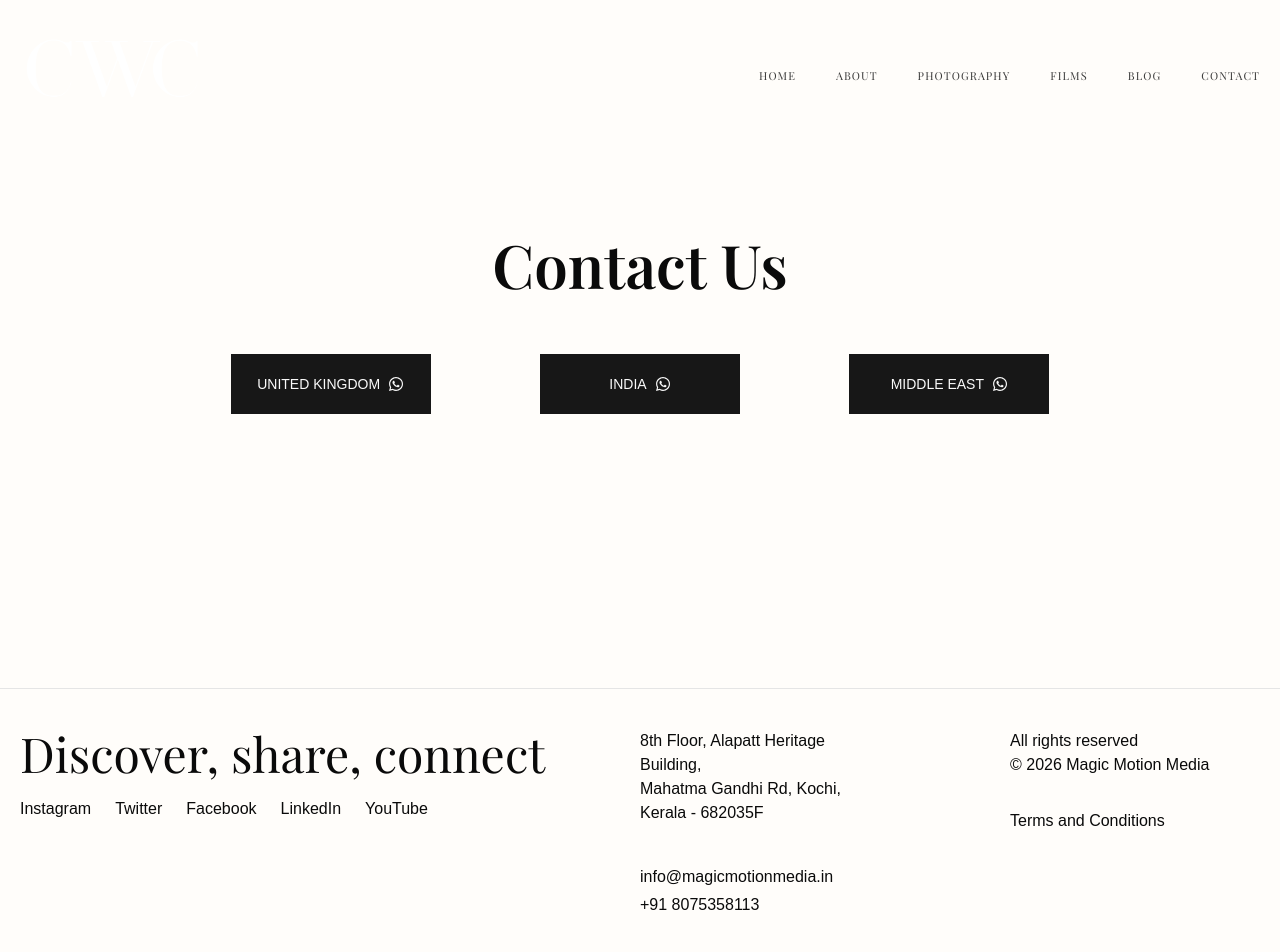
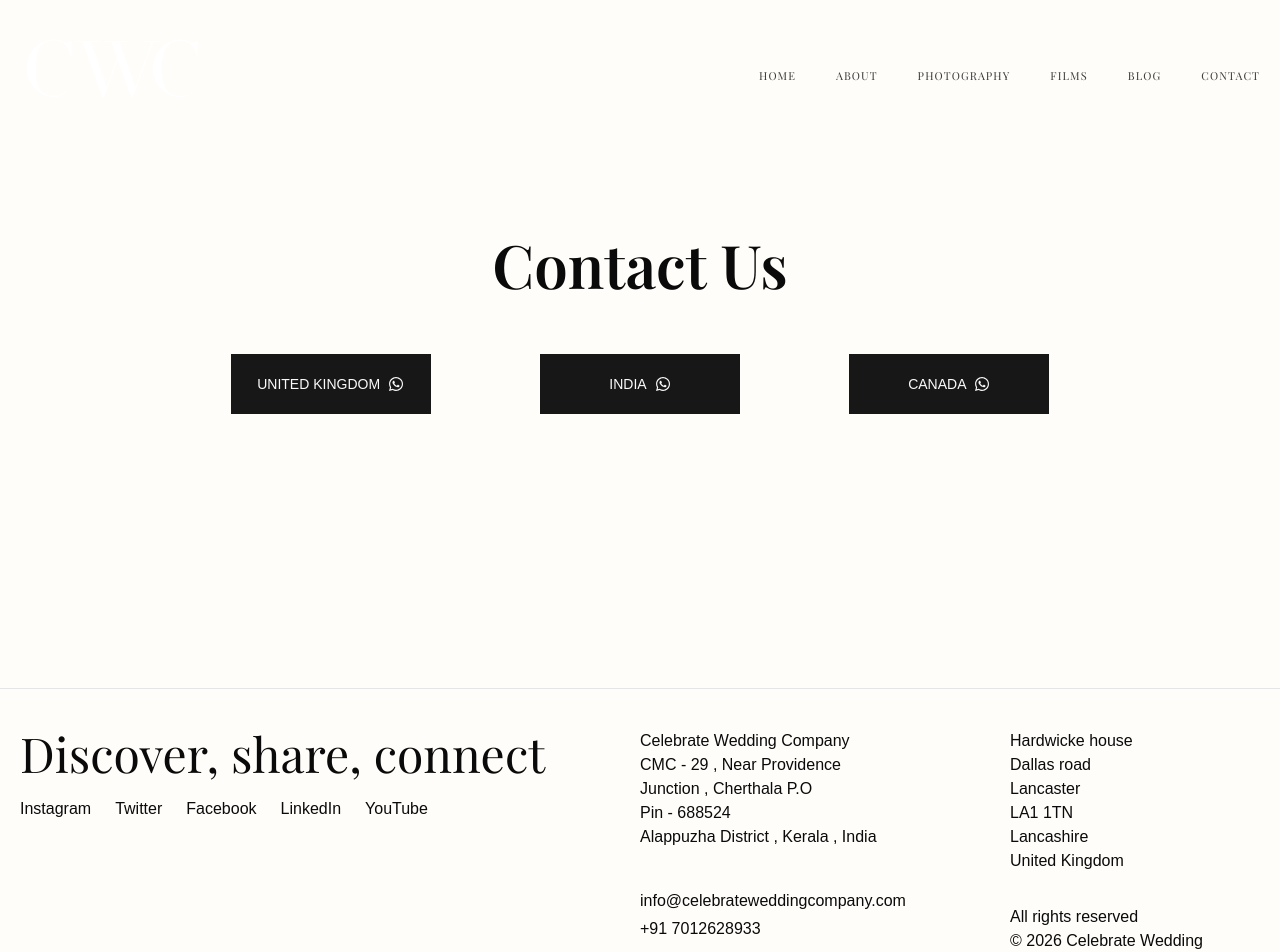
Before and after one commit to ponnu9841/wedding-app-frontend, a Next.js app: page /contact in a window 1280 px wide. Shown: the top 952 px of the page. Built offline with nearby package versions, Linux system fonts and the light colour scheme; no server answers; a web font is replaced by a local one.

Commit message:
updates contents

```diff
--- a/src/app/contact/page.tsx
+++ b/src/app/contact/page.tsx
@@ -22,21 +22,21 @@ const ContactPage = async () => {
 					</h1>
 				</div>
 				<div className="flex flex-wrap justify-around items-center gap-8 my-15">
-					<Link href="https://wa.me/1234567890" target="_blank">
+					<Link href="https://wa.me/+15195882563" target="_blank">
 						<Button className="w-50 h-15">
 							UNITED KINGDOM
 							<FaWhatsapp />
 						</Button>
 					</Link>
-					<Link href="https://wa.me/1234567890" target="_blank">
+					<Link href="https://wa.me/+917012628933" target="_blank">
 						<Button className="w-50 h-15">
 							INDIA
 							<FaWhatsapp />
 						</Button>
 					</Link>
-					<Link href="https://wa.me/1234567890" target="_blank">
+					<Link href="https://wa.me/+15195882563" target="_blank">
 						<Button className="w-50 h-15">
-							MIDDLE EAST
+							CANADA
 							<FaWhatsapp />
 						</Button>
 					</Link>
--- a/src/components/layout/footer.tsx
+++ b/src/components/layout/footer.tsx
@@ -3,7 +3,7 @@ import Link from "next/link";
 const socialChannels = [
 	{
 		name: "Instagram",
-		link: "https://instagram",
+		link: "https://www.instagram.com/celebrate_wedding_company",
 	},
 	{
 		name: "Twitter",
@@ -47,39 +47,55 @@ const Footer = () => {
 					</div>
 					<div className="grid col-span-2 gap-5 md:grid-cols-2 lg:gap-30">
 						<div className="flex flex-col gap-10">
-							<Link
-								href="#"
-								target="_blank"
-								className="text-base transition-all duration-1000 hover:underline ease"
-							>
-								8th Floor, Alapatt Heritage Building,
+							<div className="text-base">
+								Celebrate Wedding Company
+								<br />
+								CMC - 29 , Near Providence Junction , Cherthala P.O
+								<br />
+								Pin - 688524
+								<br />
+								Alappuzha District , Kerala , India
+								{/* 8th Floor, Alapatt Heritage Building,
 								<br />
 								Mahatma Gandhi Rd, Kochi,
 								<br />
-								Kerala - 682035F
-							</Link>
+								Kerala - 682035F */}
+							</div>
 							<div className="flex flex-col gap-1">
 								<Link
-									href="mailto:info@magicmotionmedia.in"
+									href="mailto:info@celebrateweddingcompany.com"
 									className="duration-1000  hover:underline transition-underline ease"
 								>
-									info@magicmotionmedia.in
+									info@celebrateweddingcompany.com
 								</Link>
 								<Link
-									href="tel:+91 8075358113"
+									href="tel:+917012628933"
 									className="duration-1000  hover:underline transition-underline ease"
 								>
-									+91 8075358113
+									+91 7012628933
 								</Link>
 							</div>
 						</div>
 						<div className="flex flex-col gap-8">
+							<div className="text-base">
+								Hardwicke house
+								<br />
+								Dallas road
+								<br />
+								Lancaster
+								<br />
+								LA1 1TN
+								<br />
+								Lancashire
+								<br />
+								United Kingdom
+							</div>
 							<div>
 								All rights reserved
 								<br />
-	                            &copy; 2026 Magic Motion Media
+								&copy; 2026 Celebrate Wedding Company
 							</div>
-							<Link href="#">Terms and Conditions</Link>
+							{/* <Link href="#">Terms and Conditions</Link> */}
 						</div>
 					</div>
 				</div>
--- a/src/features/user/about/our-story.tsx
+++ b/src/features/user/about/our-story.tsx
@@ -8,17 +8,10 @@ const OurStory = () => {
 				Our Story
 			</Typography>
 			<Typography variant="p">
-				What started as a dream among a group of passionate individuals soon
-				turned into one of the most sought-after wedding photography and
-				cinematography teams in Kochi, Kerala, and beyond. When we combined our
-				skills and vision, Pepper Green Wedding was born—a brand dedicated to
-				storytelling through timeless photography and films
+				Celebrate Wedding Company was built on the belief that weddings are more than events, they are deeply personal stories filled with emotion, culture, and connection. Our journey has been one of growth, learning, and constant refinement, driven by a passion to capture moments that matter.
 				<br />
 				<br />
-				We don’t believe in just claiming to be the best; instead, we let our
-				work, creativity, and dedication speak for us. Every wedding we capture
-				is a new opportunity to hone our craft and create magic, ensuring that
-				your most precious moments are preserved with beauty and authenticity.
+				Over the years, we have evolved into a team that values authenticity, detail, and storytelling. We focus on creating work that feels genuine and enduring, so that every couple can look back and relive not just how their wedding looked, but how it truly felt.
 			</Typography>
 		</div>
 	);
--- a/src/features/user/about/what-makes-us-unique.tsx
+++ b/src/features/user/about/what-makes-us-unique.tsx
@@ -8,23 +8,13 @@ const WhatMakesUsUnique = () => {
 				What Makes Us Unique!
 			</Typography>
 			<Typography variant="p" className="pl-8 border-l border-muted-foreground/60 text-foreground">
-				Have you ever dreamed of a love story straight out of a movie? Picture
-				yourself in mesmerizing locations, with every moment captured in the
-				most cinematic way possible. At Pepper Green Wedding, we turn that dream
-				into reality!
+				Have you ever wanted your wedding to be remembered not just as a day, but as a feeling you can return to? At Celebrate Wedding Company, we focus on capturing weddings in a way that feels real, immersive, and deeply personal. Every moment is approached with intention, ensuring your story is told with honesty, elegance, and emotion.
 			</Typography>
 			<Typography variant="p" className="pl-8 mt-6 border-l border-muted-foreground/60 text-foreground">
-				As one of the best destination wedding photographers in India, Kerala,
-				and beyond, we specialize in crafting wedding stories with breathtaking
-				backdrops, stunning cinematography, and raw emotions. Our talented team
-				of cinematographers and photographers is fully equipped to bring your
-				vision to life—no matter how big or crazy your dreams are!
+				With experience across diverse cultures and destinations, we bring a balanced approach that blends artistic vision with technical precision. Our team works quietly in the background, allowing moments to unfold naturally while we preserve them with care. From subtle glances to grand celebrations, we capture it all without disrupting the flow of your day.
 			</Typography>
 			<Typography variant="p" className="pl-8 mt-6 border-l border-muted-foreground/60 text-foreground">
-				Every wedding we capture is deeply personal to us. We take time to
-				understand our couples, ensuring that every frame reflects the true
-				essence of their love story. It’s their trust that fuels our creativity
-				and pushes us to create magic.
+				What truly sets us apart is the connection we build with every couple. We take the time to understand your story, your style, and what matters most to you. That trust allows us to create work that feels genuine and meaningful, resulting in memories that are not just seen, but truly felt for years to come.
 			</Typography>
 		</div>
 	);
--- a/src/features/user/stories/hero.tsx
+++ b/src/features/user/stories/hero.tsx
@@ -3,15 +3,9 @@ import React from "react";
 const StoriesHero = () => {
 	return (
 		<div className="text-center">
-			<h1 className="text-3xl">Every Photo Tells a Story</h1>
+			<h1 className="text-3xl">Stories Written in Every Frame</h1>
 			<p className="mt-6">
-				{`A wedding is more than just an event—it's a collection of emotions,
-					fleeting moments, and cherished memories woven together into a
-					beautiful story. Through our lens, we capture the laughter, the tears,
-					the love, and the little in-between moments that make your special day
-					truly unforgettable. As you browse through our gallery, let every
-					frame take you back in time—to the joy, the celebration, and the magic
-					of love.`}
+				{`A wedding day unfolds through countless meaningful moments. The excitement before the ceremony, the quiet glances, the joyful celebrations, and the emotions shared with family and friends. Through our lens, we preserve these memories with honesty and care, turning fleeting moments into timeless images you can revisit for years to come.`}
 			</p>
 		</div>
 	);
```
Also changed, not shown: src/features/user/about/services.tsx (+20 -36 lines).
